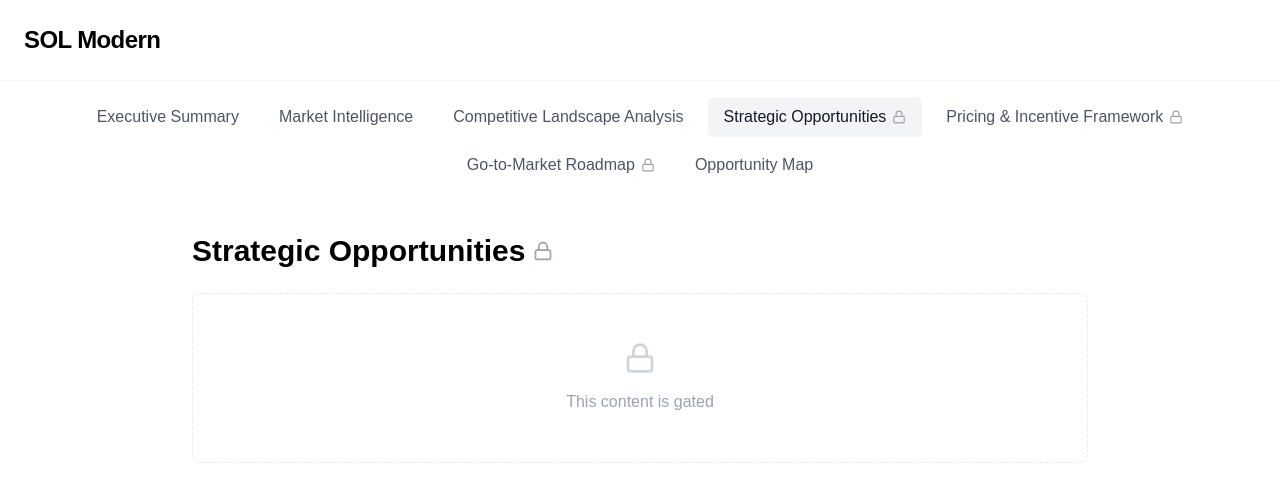
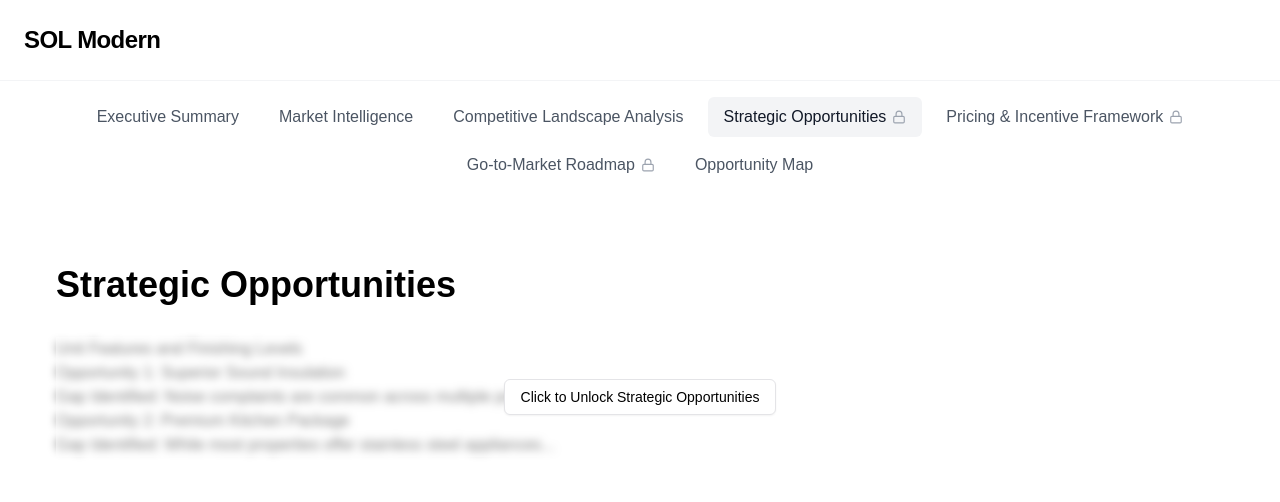
Before and after one commit to mgisrael393823/sol-modern-phx, a Next.js app: page /strategic-opportunities in a window 1280 px wide. Shown: the top 502 px of the page. Built offline with nearby package versions, Linux system fonts and the light colour scheme.

Commit message:
feat(): Initial project setup

```diff
--- /dev/null
+++ b/src/components/GatedContent/GatedContent.tsx
@@ -0,0 +1,56 @@
+
+import { useState } from "react";
+import { Dialog, DialogContent, DialogHeader, DialogTitle } from "@/components/ui/dialog";
+import { Button } from "@/components/ui/button";
+
+interface GatedContentProps {
+  children: React.ReactNode;
+  title: string;
+}
+
+export function GatedContent({ children, title }: GatedContentProps) {
+  const [isDialogOpen, setIsDialogOpen] = useState(false);
+
+  return (
+    <div className="relative">
+      <div
+        className="blur-sm pointer-events-none"
+        aria-hidden="true"
+      >
+        {children}
+      </div>
+
+      <div
+        className="absolute inset-0 bg-background/50 flex items-center justify-center cursor-pointer"
+        onClick={() => setIsDialogOpen(true)}
+      >
+        <Button variant="outline" className="bg-background">
+          Click to Unlock {title}
+        </Button>
+      </div>
+
+      <Dialog open={isDialogOpen} onOpenChange={setIsDialogOpen}>
+        <DialogContent>
+          <DialogHeader>
+            <DialogTitle>Unlock Full Access</DialogTitle>
+          </DialogHeader>
+          <div className="space-y-4">
+            <p>To view this section, please email: misrael00@gmail.com</p>
+            <p className="text-sm text-muted-foreground">(We typically respond within 1 business day.)</p>
+            <div className="mt-4 pt-4 border-t">
+              <button
+                onClick={() => setIsDialogOpen(false)}
+                className="text-xs text-muted-foreground hover:text-primary"
+              >
+                Why is this gated? →
+                <span className="block mt-1 text-xs">
+                  These sections include proprietary strategies and frameworks we reserve for select clients.
+                </span>
+              </button>
+            </div>
+          </div>
+        </DialogContent>
+      </Dialog>
+    </div>
+  );
+}
--- a/src/pages/go-to-market.tsx
+++ b/src/pages/go-to-market.tsx
@@ -1,28 +1,32 @@
 
-import React from "react";
 import Head from "next/head";
 import Layout from "@/components/Layout/Layout";
-import { Lock } from "lucide-react";
+import { GatedContent } from "@/components/GatedContent/GatedContent";
 
 export default function GoToMarket() {
   return (
     <>
       <Head>
-        <title>Go-to-Market Roadmap | SOL Modern</title>
-        <meta name="description" content="Go-to-Market Roadmap for SOL Modern Lease-Up Strategy" />
+        <title>Go-to-Market Roadmap - SOL Modern</title>
+        <meta name="description" content="Go-to-market roadmap for SOL Modern" />
       </Head>
 
       <Layout>
-        <div className="max-w-4xl mx-auto">
-          <div className="flex items-center gap-2 mb-6">
-            <h1 className="text-3xl font-bold">Go-to-Market Roadmap</h1>
-            <Lock size={20} className="text-gray-400" />
-          </div>
+        <div className="container mx-auto py-8">
+          <h1 className="text-4xl font-bold mb-8">Go-to-Market Roadmap</h1>
 
-          <div className="p-12 border border-dashed border-gray-200 rounded-lg flex flex-col items-center justify-center gap-4">
-            <Lock size={32} className="text-gray-300" />
-            <p className="text-gray-400 text-center">This content is gated</p>
-          </div>
+          <GatedContent title="Go-to-Market Roadmap">
+            <div className="prose max-w-none">
+              <h2>Pre-Leasing Phase (3-6 Months Prior to Opening)</h2>
+              <h3>Timing & Milestones</h3>
+              <p>6 Months Prior...</p>
+
+              <h3>Target Audience Prioritization</h3>
+              <p>Primary Targets...</p>
+
+              {/* Rest of the content from the PDF */}
+            </div>
+          </GatedContent>
         </div>
       </Layout>
     </>
--- a/src/pages/pricing-framework.tsx
+++ b/src/pages/pricing-framework.tsx
@@ -1,28 +1,32 @@
 
-import React from "react";
 import Head from "next/head";
 import Layout from "@/components/Layout/Layout";
-import { Lock } from "lucide-react";
+import { GatedContent } from "@/components/GatedContent/GatedContent";
 
 export default function PricingFramework() {
   return (
     <>
       <Head>
-        <title>Pricing & Incentive Framework | SOL Modern</title>
-        <meta name="description" content="Pricing & Incentive Framework for SOL Modern Lease-Up Strategy" />
+        <title>Pricing & Incentive Framework - SOL Modern</title>
+        <meta name="description" content="Pricing and incentive framework for SOL Modern" />
       </Head>
 
       <Layout>
-        <div className="max-w-4xl mx-auto">
-          <div className="flex items-center gap-2 mb-6">
-            <h1 className="text-3xl font-bold">Pricing & Incentive Framework</h1>
-            <Lock size={20} className="text-gray-400" />
-          </div>
+        <div className="container mx-auto py-8">
+          <h1 className="text-4xl font-bold mb-8">Pricing & Incentive Framework</h1>
 
-          <div className="p-12 border border-dashed border-gray-200 rounded-lg flex flex-col items-center justify-center gap-4">
-            <Lock size={32} className="text-gray-300" />
-            <p className="text-gray-400 text-center">This content is gated</p>
-          </div>
+          <GatedContent title="Pricing & Incentive Framework">
+            <div className="prose max-w-none">
+              <h2>Optimal Base Rent Positioning</h2>
+              <h3>Unit Type Pricing Strategy</h3>
+              <p>Studios (Estimated 500-600 sq ft)...</p>
+
+              <h3>Strategic Premium Allocation</h3>
+              <p>View Premiums...</p>
+
+              {/* Rest of the content from the PDF */}
+            </div>
+          </GatedContent>
         </div>
       </Layout>
     </>
--- a/src/pages/strategic-opportunities.tsx
+++ b/src/pages/strategic-opportunities.tsx
@@ -1,28 +1,32 @@
 
-import React from "react";
 import Head from "next/head";
 import Layout from "@/components/Layout/Layout";
-import { Lock } from "lucide-react";
+import { GatedContent } from "@/components/GatedContent/GatedContent";
 
 export default function StrategicOpportunities() {
   return (
     <>
       <Head>
-        <title>Strategic Opportunities | SOL Modern</title>
-        <meta name="description" content="Strategic Opportunities for SOL Modern Lease-Up Strategy" />
+        <title>Strategic Opportunities - SOL Modern</title>
+        <meta name="description" content="Strategic opportunities analysis for SOL Modern" />
       </Head>
 
       <Layout>
-        <div className="max-w-4xl mx-auto">
-          <div className="flex items-center gap-2 mb-6">
-            <h1 className="text-3xl font-bold">Strategic Opportunities</h1>
-            <Lock size={20} className="text-gray-400" />
-          </div>
+        <div className="container mx-auto py-8">
+          <h1 className="text-4xl font-bold mb-8">Strategic Opportunities</h1>
 
-          <div className="p-12 border border-dashed border-gray-200 rounded-lg flex flex-col items-center justify-center gap-4">
-            <Lock size={32} className="text-gray-300" />
-            <p className="text-gray-400 text-center">This content is gated</p>
-          </div>
+          <GatedContent title="Strategic Opportunities">
+            <div className="prose max-w-none">
+              <h2>Unit Features and Finishing Levels</h2>
+              <h3>Opportunity 1: Superior Sound Insulation</h3>
+              <p>Gap Identified: Noise complaints are common across multiple properties...</p>
+
+              <h3>Opportunity 2: Premium Kitchen Package</h3>
+              <p>Gap Identified: While most properties offer stainless steel appliances...</p>
+
+              {/* Rest of the content from the PDF */}
+            </div>
+          </GatedContent>
         </div>
       </Layout>
     </>
```
